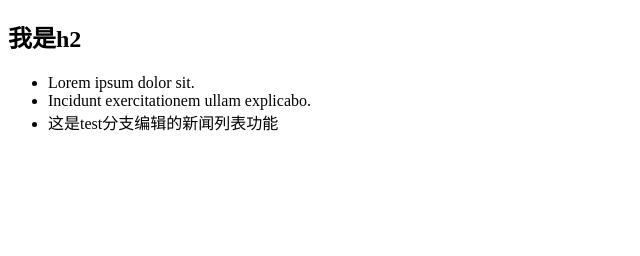
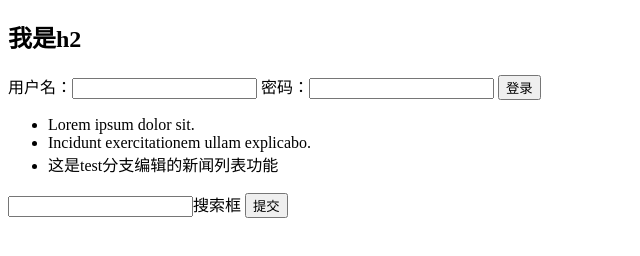
Before and after one commit to wangzhunnan/testgit, a plain HTML site: page index.html in a window 1280 px wide. Shown: the part 70-326 px from the top of the page, without its empty margins (0-640 px from the left). Drawn offline with Linux system fonts and the light colour scheme.

Commit message:
github test

```diff
--- a/index.html
+++ b/index.html
@@ -10,6 +10,13 @@
     <h1>我是h1</h1>
     <h2>我是h2</h2>
 
+    <div class="login">
+        <form action="" method="POST">
+            用户名：<input type="text">
+            密码：<input type="text">
+            <button type="submit">登录</button>
+        </form>
+    </div>
 
     <!-- 新闻列表 -->
     <ul>
@@ -18,5 +25,10 @@
         <li>这是test分支编辑的新闻列表功能</li>
     </ul>
 
+    <!-- 添加搜索框 -->
+    <div>
+        <input type="text">搜索框
+        <button type="submit">提交</button>
+    </div>
 </body>
 </html>
```
